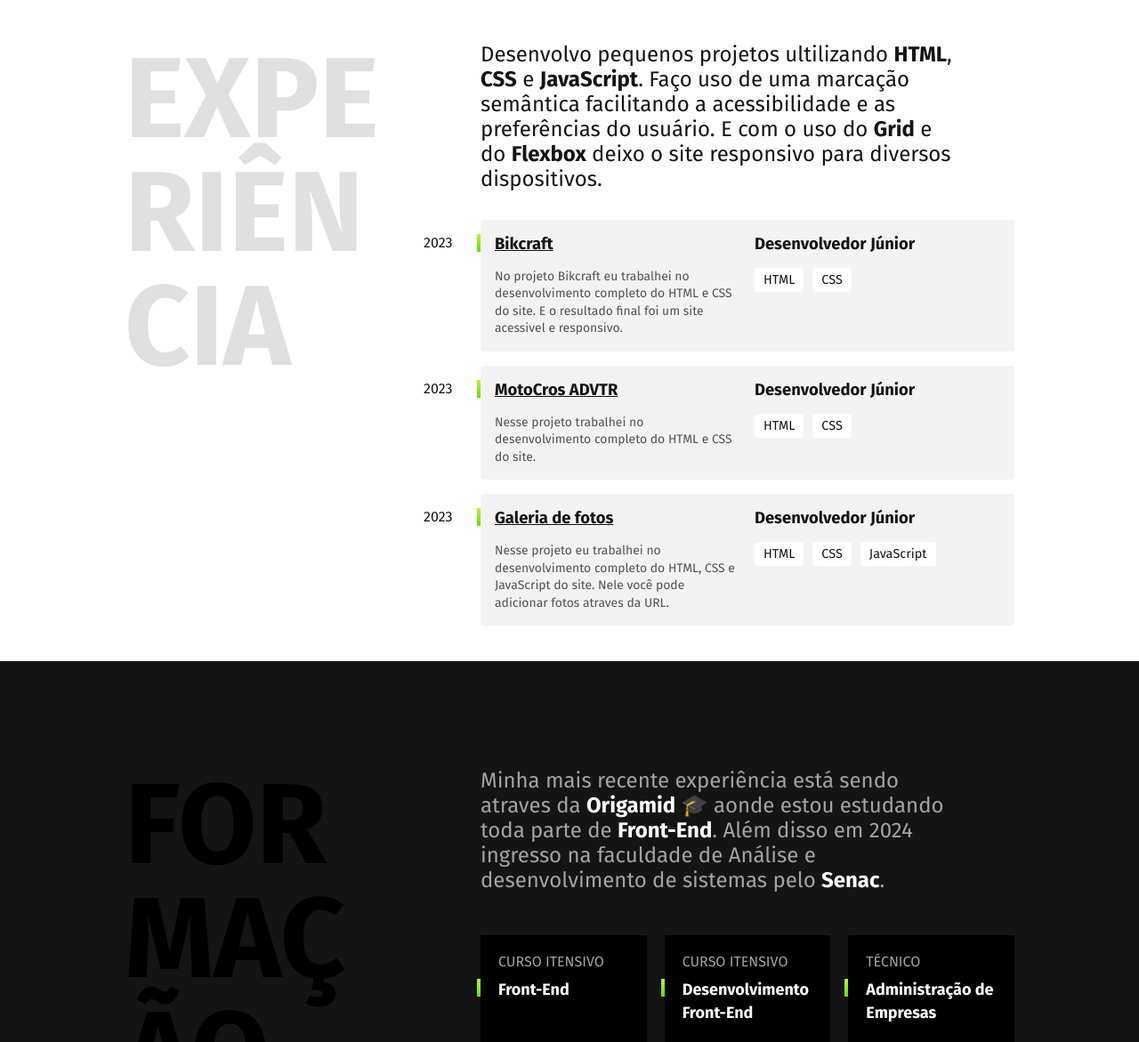
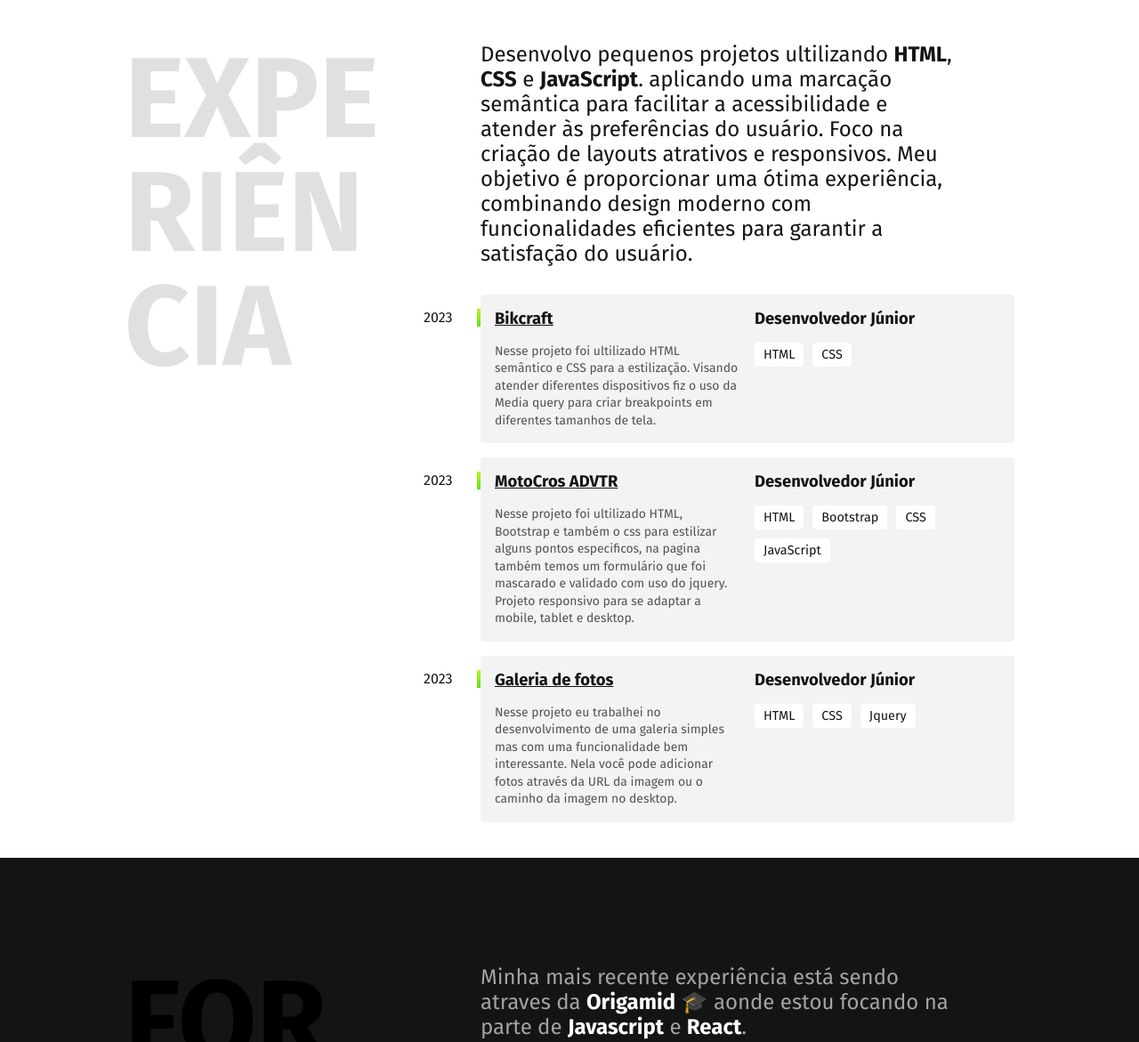
Before and after one commit to LindoufoGA/portifolio-novo, a plain HTML site: page index.html in a window 1280 px wide. Shown: the part 520-1691 px from the top of the page at 89% size. Drawn offline with Linux system fonts and the light colour scheme; a web font is replaced by a local one.

Commit message:
mudar contato

```diff
--- a/index.html
+++ b/index.html
@@ -40,13 +40,13 @@
   <h2 class="subtitulo">Experiência</h2>
 
   <div class="descricao-perfil">
-    <p class="perfil">Desenvolvo pequenos projetos ultilizando <strong>HTML</strong>, <strong>CSS</strong> e <strong>JavaScript</strong>. Faço uso de uma marcação semântica facilitando a acessibilidade e as preferências do usuário. E com o uso do <strong>Grid</strong> e do <strong>Flexbox</strong> deixo o site responsivo para diversos dispositivos.
+    <p class="perfil">Desenvolvo pequenos projetos ultilizando <strong>HTML</strong>, <strong>CSS</strong> e <strong>JavaScript</strong>. aplicando uma marcação semântica para facilitar a acessibilidade e atender às preferências do usuário. Foco na criação de layouts atrativos e responsivos. Meu objetivo é proporcionar uma ótima experiência, combinando design moderno com funcionalidades eficientes para garantir a satisfação do usuário.
     </p>
     <div class="empresa">
       <span class="empresa-ano">2023</span>
       <h3 class="empresa-nome"><a href="https://bikcraft-ten-theta.vercel.app/" target="_blank">Bikcraft</a></h3>
       <span class="empresa-nome">Desenvolvedor Júnior</span>
-      <p class="empresa-descricao">No projeto Bikcraft eu trabalhei no desenvolvimento completo do HTML e CSS do site. E o resultado final foi um site acessivel e responsivo.
+      <p class="empresa-descricao">Nesse projeto foi ultilizado HTML semântico e CSS para a estilização. Visando atender diferentes dispositivos fiz o uso da Media query para criar breakpoints em diferentes tamanhos de tela.
       </p>
       <ul class="habilidades">
         <li>HTML</li>
@@ -58,11 +58,13 @@
       <span class="empresa-ano">2023</span>
       <h3 class="empresa-nome"><a href="https://site-motocross.vercel.app/" target="_blank">MotoCros ADVTR</a></h3>
       <span class="empresa-nome">Desenvolvedor Júnior</span>
-      <p class="empresa-descricao">Nesse projeto trabalhei no desenvolvimento completo do HTML e CSS do site.
+      <p class="empresa-descricao">Nesse projeto foi ultilizado HTML, Bootstrap e também o css para estilizar alguns pontos especificos, na pagina também temos um formulário que foi mascarado e validado com uso do jquery. Projeto responsivo para se adaptar a mobile, tablet e desktop.
       </p>
       <ul class="habilidades">
         <li>HTML</li>
+        <li>Bootstrap</li>
         <li>CSS</li>
+        <li>JavaScript</li>
       </ul>
     </div>
 
@@ -70,12 +72,13 @@
       <span class="empresa-ano">2023</span>
       <h3 class="empresa-nome"><a href="https://galeria-de-fotos-gamma.vercel.app/" target="_blank">Galeria de fotos</a></h3>
       <span class="empresa-nome">Desenvolvedor Júnior</span>
-      <p class="empresa-descricao">Nesse projeto eu trabalhei no desenvolvimento completo do HTML, CSS e JavaScript do site. Nele você pode adicionar fotos atraves da URL.
+      <p class="empresa-descricao">Nesse projeto eu trabalhei no desenvolvimento de uma galeria simples mas com uma funcionalidade bem interessante. Nela você pode adicionar fotos através da URL da imagem ou o caminho da imagem no desktop.
       </p>
       <ul class="habilidades">
         <li>HTML</li>
         <li>CSS</li>
-        <li>JavaScript</li>
+
+        <li>Jquery</li>
       </ul>
     </div>
   </div>
@@ -86,7 +89,7 @@
     <h2 class="subtitulo">Formação</h2>
 
     <div>
-      <p class="formacao-texto">Minha mais recente experiência está sendo atraves da <strong>Origamid</strong> 🎓 aonde estou estudando toda parte de <strong>Front-End</strong>. Além disso em 2024 ingresso na faculdade de Análise e desenvolvimento de sistemas pelo <strong>Senac</strong>.
+      <p class="formacao-texto">Minha mais recente experiência está sendo atraves da <strong>Origamid</strong> 🎓 aonde estou focando na parte de <strong>Javascript</strong> e <strong>React</strong>.
       </p>
 
       <ul class="faculdade-lista">
@@ -134,8 +137,9 @@
     </p>
     <ul class="footer-contato">
       <li>glindoufo1@gmail.com</li>
-      <li>+55 11 95854-7498</li>
       <div class="social-links">
+        <li><a href="https://wa.me/+5511958547498" target="_blank"><img src="img/whatsapp.svg" alt="icon-whatsapp"></a>
+        </li>
         <li>
           <a href="https://www.linkedin.com/in/giovanni-lindoufo/" target="_blank"><img src="img/linkedin.svg" alt="icon-linkedin"></a>
         </li>
```
Also changed, not shown: img/whatsapp.svg (added).
